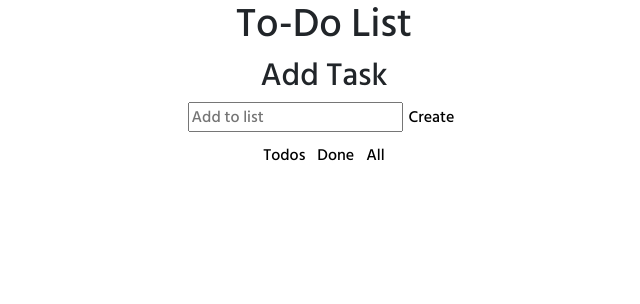
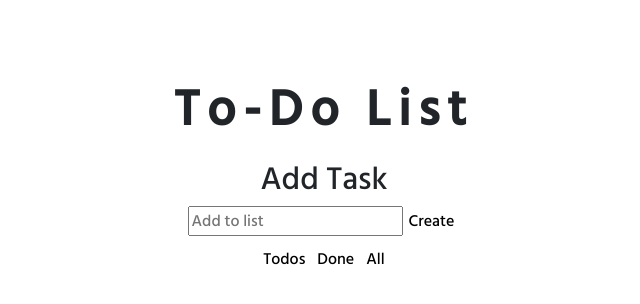
Before and after one commit to BernadetteCh/react-to-do-list-app, a React (Create React App) app: page / in a window 1280 px wide. Shown: the top 304 px of the page, without its empty margins (316-956 px from the left). Built offline with nearby package versions, Linux system fonts and the light colour scheme; a web font is replaced by a local one.

Commit message:
added name of the component and basic styling

```diff
--- a/src/ToDoList.css
+++ b/src/ToDoList.css
@@ -1,8 +1,17 @@
-ul{
-    padding: 0px;
-    margin: 10px auto;
+.ToDoList
+h1 {
+  font-weight: bold;
+  margin: 80px 0px 20px auto;
+letter-spacing: 8px;
+font-size: 50px;
 }
-li{
-    list-style: none;
-    display: inline;
+.ToDoList
+ul {
+  padding: 0px;
+  margin: 10px auto;
 }
+.ToDoList
+li {
+  list-style: none;
+  display: inline;
+}
```
